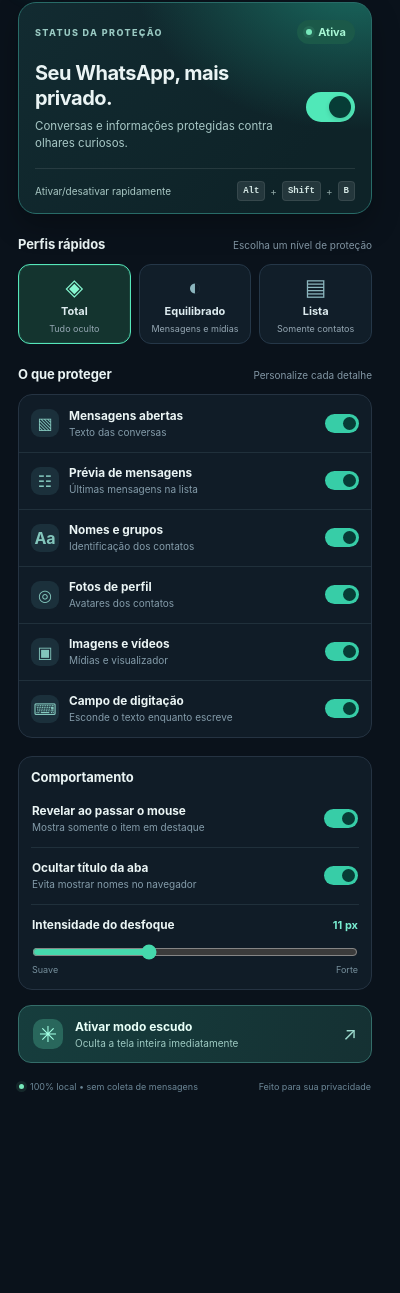
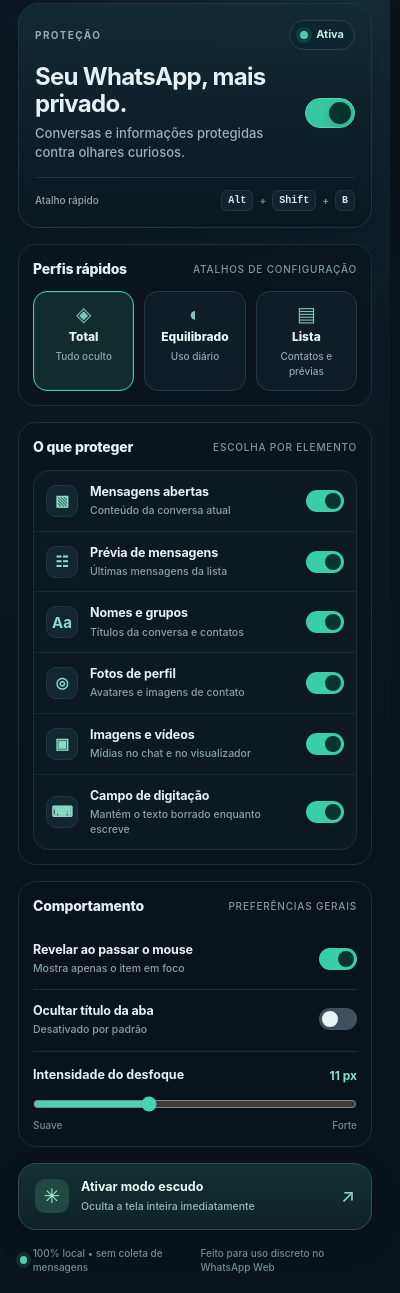
Before and after one commit to bielcerroni/privacidade-whatsapp, a browser extension: page popup/index.html in a window 400 px wide. Shown: the part 73-1366 px from the top of the page. Before the commit the page ends 1180 px from the top, so only its background shows below. Drawn offline with Linux system fonts and the light colour scheme.

Commit message:
fix: aprimorar privacidade e interface da versão 0.1.0

```diff
--- a/popup/index.html
+++ b/popup/index.html
@@ -11,47 +11,61 @@
 <body>
   <div class="app">
     <header class="header">
-      <div class="brand-symbol" aria-hidden="true"><svg viewBox="0 0 32 32" fill="none"><path d="M8 19a8 8 0 0 1 14.8-4.2A5.7 5.7 0 1 1 24 26H9.2A5.1 5.1 0 0 1 8 19Z" fill="currentColor" opacity=".92"/><path d="m16.8 9.2 1.7-3.1 1.5 3.2 3.1 1.6-3.2 1.5-1.6 3.1-1.5-3.2-3.2-1.5 3.2-1.6Z" fill="#AEFAE4"/></svg></div>
-      <div class="brand-text"><strong>neblina<span class="brand-dot">.</span></strong><span>PRIVACIDADE PARA WHATSAPP WEB</span></div>
-      <span class="version">v1.0</span>
+      <div class="brand-wrap">
+        <div class="brand-symbol" aria-hidden="true"><svg viewBox="0 0 32 32" fill="none"><path d="M8 19a8 8 0 0 1 14.8-4.2A5.7 5.7 0 1 1 24 26H9.2A5.1 5.1 0 0 1 8 19Z" fill="currentColor" opacity=".92"/><path d="m16.8 9.2 1.7-3.1 1.5 3.2 3.1 1.6-3.2 1.5-1.6 3.1-1.5-3.2-3.2-1.5 3.2-1.6Z" fill="#C2FFF0"/></svg></div>
+        <div class="brand-text"><strong>Neblina</strong><span>Privacidade para WhatsApp Web</span></div>
+      </div>
+      <span class="version">v0.1</span>
     </header>
 
     <section class="hero" id="hero" aria-label="Status da proteção">
-      <div class="hero-top"><span class="mini-label">STATUS DA PROTEÇÃO</span><span class="status" id="status"><i></i> Ativa</span></div>
-      <div class="hero-main"><div><h1 id="hero-title">Seu WhatsApp, mais privado.</h1><p id="hero-subtitle">Conversas e informações protegidas contra olhares curiosos.</p></div><label class="big-switch" aria-label="Ativar a proteção"><input type="checkbox" id="enabled" checked><span class="big-switch-track"></span></label></div>
-      <div class="shortcut"><span>Ativar/desativar rapidamente</span><kbd>Alt</kbd><b>+</b><kbd>Shift</kbd><b>+</b><kbd>B</kbd></div>
+      <div class="hero-meta">
+        <span class="mini-label">PROTEÇÃO</span>
+        <span class="status" id="status"><i></i> Ativa</span>
+      </div>
+      <div class="hero-main">
+        <div class="hero-copy">
+          <h1 id="hero-title">Seu WhatsApp, mais privado.</h1>
+          <p id="hero-subtitle">Borre conversas, nomes, mídias e o campo de digitação com controle total.</p>
+        </div>
+        <label class="big-switch" aria-label="Ativar a proteção">
+          <input type="checkbox" id="enabled" checked>
+          <span class="big-switch-track"></span>
+        </label>
+      </div>
+      <div class="shortcut"><span>Atalho rápido</span><kbd>Alt</kbd><b>+</b><kbd>Shift</kbd><b>+</b><kbd>B</kbd></div>
     </section>
 
-    <section class="section" aria-labelledby="presets-title">
-      <div class="section-heading"><h2 id="presets-title">Perfis rápidos</h2><span>Escolha um nível de proteção</span></div>
+    <section class="section section-card" aria-labelledby="presets-title">
+      <div class="section-heading"><h2 id="presets-title">Perfis rápidos</h2><span>Atalhos de configuração</span></div>
       <div class="presets" role="group" aria-label="Perfis de privacidade">
         <button class="preset" type="button" data-preset="full"><span class="preset-icon">◈</span><strong>Total</strong><small>Tudo oculto</small></button>
-        <button class="preset" type="button" data-preset="balanced"><span class="preset-icon">◐</span><strong>Equilibrado</strong><small>Mensagens e mídias</small></button>
-        <button class="preset" type="button" data-preset="sidebar"><span class="preset-icon">▤</span><strong>Lista</strong><small>Somente contatos</small></button>
+        <button class="preset" type="button" data-preset="balanced"><span class="preset-icon">◐</span><strong>Equilibrado</strong><small>Uso diário</small></button>
+        <button class="preset" type="button" data-preset="sidebar"><span class="preset-icon">▤</span><strong>Lista</strong><small>Contatos e prévias</small></button>
       </div>
     </section>
 
-    <section class="section" aria-labelledby="custom-title">
-      <div class="section-heading"><h2 id="custom-title">O que proteger</h2><span>Personalize cada detalhe</span></div>
+    <section class="section section-card" aria-labelledby="custom-title">
+      <div class="section-heading"><h2 id="custom-title">O que proteger</h2><span>Escolha por elemento</span></div>
       <div class="setting-list">
-        <label class="setting"><span class="setting-icon">▧</span><span class="setting-copy"><strong>Mensagens abertas</strong><small>Texto das conversas</small></span><input type="checkbox" data-category="messages"><span class="toggle" aria-hidden="true"></span></label>
-        <label class="setting"><span class="setting-icon">☷</span><span class="setting-copy"><strong>Prévia de mensagens</strong><small>Últimas mensagens na lista</small></span><input type="checkbox" data-category="previews"><span class="toggle" aria-hidden="true"></span></label>
-        <label class="setting"><span class="setting-icon">Aa</span><span class="setting-copy"><strong>Nomes e grupos</strong><small>Identificação dos contatos</small></span><input type="checkbox" data-category="names"><span class="toggle" aria-hidden="true"></span></label>
-        <label class="setting"><span class="setting-icon">◎</span><span class="setting-copy"><strong>Fotos de perfil</strong><small>Avatares dos contatos</small></span><input type="checkbox" data-category="avatars"><span class="toggle" aria-hidden="true"></span></label>
-        <label class="setting"><span class="setting-icon">▣</span><span class="setting-copy"><strong>Imagens e vídeos</strong><small>Mídias e visualizador</small></span><input type="checkbox" data-category="media"><span class="toggle" aria-hidden="true"></span></label>
-        <label class="setting"><span class="setting-icon">⌨</span><span class="setting-copy"><strong>Campo de digitação</strong><small>Esconde o texto enquanto escreve</small></span><input type="checkbox" data-category="composer"><span class="toggle" aria-hidden="true"></span></label>
+        <label class="setting"><span class="setting-icon">▧</span><span class="setting-copy"><strong>Mensagens abertas</strong><small>Conteúdo da conversa atual</small></span><input type="checkbox" data-category="messages"><span class="toggle" aria-hidden="true"></span></label>
+        <label class="setting"><span class="setting-icon">☷</span><span class="setting-copy"><strong>Prévia de mensagens</strong><small>Últimas mensagens da lista</small></span><input type="checkbox" data-category="previews"><span class="toggle" aria-hidden="true"></span></label>
+        <label class="setting"><span class="setting-icon">Aa</span><span class="setting-copy"><strong>Nomes e grupos</strong><small>Títulos da conversa e contatos</small></span><input type="checkbox" data-category="names"><span class="toggle" aria-hidden="true"></span></label>
+        <label class="setting"><span class="setting-icon">◎</span><span class="setting-copy"><strong>Fotos de perfil</strong><small>Avatares e imagens de contato</small></span><input type="checkbox" data-category="avatars"><span class="toggle" aria-hidden="true"></span></label>
+        <label class="setting"><span class="setting-icon">▣</span><span class="setting-copy"><strong>Imagens e vídeos</strong><small>Mídias no chat e no visualizador</small></span><input type="checkbox" data-category="media"><span class="toggle" aria-hidden="true"></span></label>
+        <label class="setting"><span class="setting-icon">⌨</span><span class="setting-copy"><strong>Campo de digitação</strong><small>Mantém o texto borrado enquanto escreve</small></span><input type="checkbox" data-category="composer"><span class="toggle" aria-hidden="true"></span></label>
       </div>
     </section>
 
-    <section class="section preferences" aria-labelledby="prefs-title">
-      <div class="section-heading"><h2 id="prefs-title">Comportamento</h2></div>
-      <label class="setting compact"><span class="setting-copy"><strong>Revelar ao passar o mouse</strong><small>Mostra somente o item em destaque</small></span><input type="checkbox" id="revealOnHover"><span class="toggle" aria-hidden="true"></span></label>
-      <label class="setting compact"><span class="setting-copy"><strong>Ocultar título da aba</strong><small>Evita mostrar nomes no navegador</small></span><input type="checkbox" id="hideTabTitle"><span class="toggle" aria-hidden="true"></span></label>
+    <section class="section section-card preferences" aria-labelledby="prefs-title">
+      <div class="section-heading"><h2 id="prefs-title">Comportamento</h2><span>Preferências gerais</span></div>
+      <label class="setting compact"><span class="setting-copy"><strong>Revelar ao passar o mouse</strong><small>Mostra apenas o item em foco</small></span><input type="checkbox" id="revealOnHover"><span class="toggle" aria-hidden="true"></span></label>
+      <label class="setting compact"><span class="setting-copy"><strong>Ocultar título da aba</strong><small>Desativado por padrão</small></span><input type="checkbox" id="hideTabTitle"><span class="toggle" aria-hidden="true"></span></label>
       <div class="blur-level"><div><strong>Intensidade do desfoque</strong><output id="blur-value" for="blur">11 px</output></div><input type="range" id="blur" min="4" max="24" step="1" value="11"><div class="range-labels"><span>Suave</span><span>Forte</span></div></div>
     </section>
 
     <button class="shield-action" id="shield-action" type="button"><span class="shield-icon">✳</span><span><strong>Ativar modo escudo</strong><small>Oculta a tela inteira imediatamente</small></span><span class="shield-arrow">↗</span></button>
-    <footer><span><i class="privacy-dot"></i> 100% local • sem coleta de mensagens</span><span>Feito para sua privacidade</span></footer>
+    <footer><span><i class="privacy-dot"></i> 100% local • sem coleta de mensagens</span><span>Feito para uso discreto no WhatsApp Web</span></footer>
   </div>
 </body>
 </html>
--- a/shared/config.js
+++ b/shared/config.js
@@ -7,7 +7,7 @@
     enabled: true,
     shield: false,
     revealOnHover: true,
-    hideTabTitle: true,
+    hideTabTitle: false,
     blur: 11,
     categories: {
       messages: true,
@@ -20,7 +20,7 @@
   });
   const PRESETS = Object.freeze({
     full: {messages:true, previews:true, names:true, avatars:true, media:true, composer:true},
-    balanced: {messages:true, previews:true, names:false, avatars:false, media:true, composer:false},
+    balanced: {messages:true, previews:true, names:false, avatars:false, media:true, composer:true},
     sidebar: {messages:false, previews:true, names:true, avatars:true, media:false, composer:false}
   });
   function normalize(value) {
--- a/src/blur.css
+++ b/src/blur.css
@@ -1,4 +1,4 @@
-/* Neblina v1.0 — filtros de privacidade isolados em web.whatsapp.com.
+/* Neblina v0.1 — filtros de privacidade isolados em web.whatsapp.com.
    Os seletores semânticos têm prioridade; fallbacks cobrem versões anteriores. */
 :root { --nb-blur: 11px; --nb-duration: 160ms; }
 
@@ -61,6 +61,14 @@ html[data-nb-active="true"][data-nb-names="true"] :is(
   #pane-side [data-testid="chatlist-row"] span[title],
   #main header span[title],
   #main header [data-testid="conversation-title"],
+  #main header [data-testid="conversation-info-header-chat-title"],
+  #main header [data-testid="conversation-info-header-chat-title"] *,
+  #main header [data-testid="conversation-info-header-button"],
+  #main header [data-testid="conversation-info-header-button"] *,
+  #main header [aria-label="Informações de contato"],
+  #main header [aria-label="Informações de contato"] *,
+  #main header [aria-labelledby],
+  #main header [aria-labelledby] *,
   #main [data-testid="author"],
   #side [data-testid="contact-name"],
   [data-testid="conversation-info-header"] span[title],
@@ -77,6 +85,14 @@ html[data-nb-active="true"][data-nb-names="true"][data-nb-reveal="hover"] :is(
   #pane-side [data-testid="chatlist-row"] span[title],
   #main header span[title],
   #main header [data-testid="conversation-title"],
+  #main header [data-testid="conversation-info-header-chat-title"],
+  #main header [data-testid="conversation-info-header-chat-title"] *,
+  #main header [data-testid="conversation-info-header-button"],
+  #main header [data-testid="conversation-info-header-button"] *,
+  #main header [aria-label="Informações de contato"],
+  #main header [aria-label="Informações de contato"] *,
+  #main header [aria-labelledby],
+  #main header [aria-labelledby] *,
   #main [data-testid="author"],
   #side [data-testid="contact-name"],
   [data-testid="conversation-info-header"] span[title],
@@ -163,29 +179,17 @@ html[data-nb-active="true"][data-nb-composer="true"] :is(
   #main footer [role="textbox"],
   #main footer .lexical-rich-text-input,
   #main [data-testid="conversation-compose-box-input"],
-  #main .lexical-rich-text-input
+  #main [data-testid="conversation-compose-box-input"] *,
+  #main footer [data-tab="10"],
+  #main footer [data-tab="10"] *,
+  #main .lexical-rich-text-input,
+  #main .lexical-rich-text-input *
 ) {
   filter: blur(var(--nb-blur)) grayscale(.25) !important;
   transition: filter var(--nb-duration) ease-out !important;
 }
-html[data-nb-active="true"][data-nb-composer="true"][data-nb-reveal="hover"] :is(
-  #main footer [contenteditable="true"],
-  #main footer [role="textbox"],
-  #main footer .lexical-rich-text-input,
-  #main [data-testid="conversation-compose-box-input"],
-  #main .lexical-rich-text-input
-):hover {
-  filter: blur(0) grayscale(0) !important;
-}
-
-/* O campo de texto também se revela ao receber foco por teclado. */
-html[data-nb-active="true"][data-nb-composer="true"] :is(
-  #main footer [contenteditable="true"],
-  #main footer [role="textbox"],
-  #main footer .lexical-rich-text-input,
-  #main [data-testid="conversation-compose-box-input"],
-  #main .lexical-rich-text-input
-):focus-within { filter: blur(0) grayscale(0) !important; }
+/* O compositor não revela por hover nem por foco: protege inclusive durante a digitação.
+   Para escrever com texto visível, desative apenas a categoria "Campo de digitação". */
 
 /* Escudo: camada totalmente separada do app, com um botão de saída acessível. */
 html[data-nb-active="true"][data-nb-shield="true"] #app {
@@ -218,8 +222,11 @@ html[data-nb-active="true"][data-nb-shield="true"] #app {
 #nb-privacy-shield .nb-shield-eyebrow{font-size:12px;letter-spacing:4px;color:#7BE5C9;font-weight:800}
 #nb-privacy-shield h1{font-size:27px !important;line-height:1.2!important;letter-spacing:-.8px!important;margin:14px 0 8px!important;color:#fff!important}
 #nb-privacy-shield p{font-size:14px!important;color:#ACCAC7!important;line-height:1.6!important;margin:0 0 22px!important}
-#nb-privacy-shield button{display:block;margin:0 auto 18px!important;border:0!important;background:#66E5BC!important;color:#08392F!important;font:700 14px ui-sans-serif,system-ui!important;padding:13px 25px!important;border-radius:11px!important;cursor:pointer!important}
-#nb-privacy-shield button:hover{background:#A4F8D9!important}
-#nb-privacy-shield button:focus-visible{outline:3px solid #fff!important;outline-offset:3px!important}
-#nb-privacy-shield small{font-size:11px!important;color:#8BA7AC!important}
+#nb-privacy-shield button{
+  appearance:none;border:0!important;border-radius:14px!important;padding:14px 18px!important;
+  background:#24AF92!important;color:#042B2A!important;font-weight:800!important;font-size:14px!important;
+  cursor:pointer!important;box-shadow:0 10px 30px #0004!important;
+}
+#nb-privacy-shield small{display:block!important;margin-top:15px!important;color:#9CB8B7!important;font-size:12px!important}
+
 @media(prefers-reduced-motion:reduce){html[data-nb-active="true"] #app *,html[data-nb-active="true"] #pane-side *{transition:none!important}}
```
Also changed, not shown: tests/mock-whatsapp.html (+1 -1 lines), docs/popup-preview.webp, manifest.json, popup/style.css, 2 other files.
